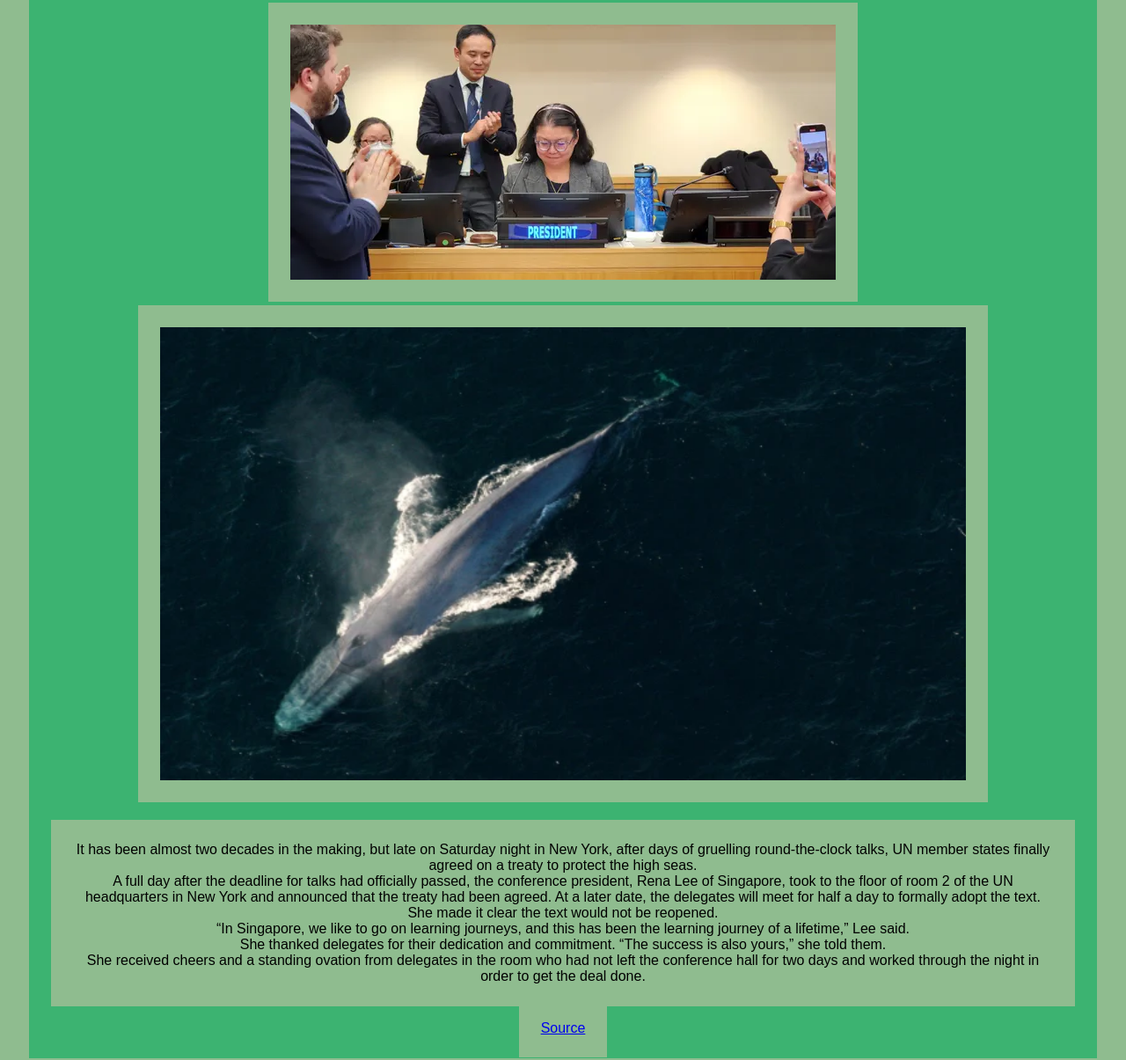
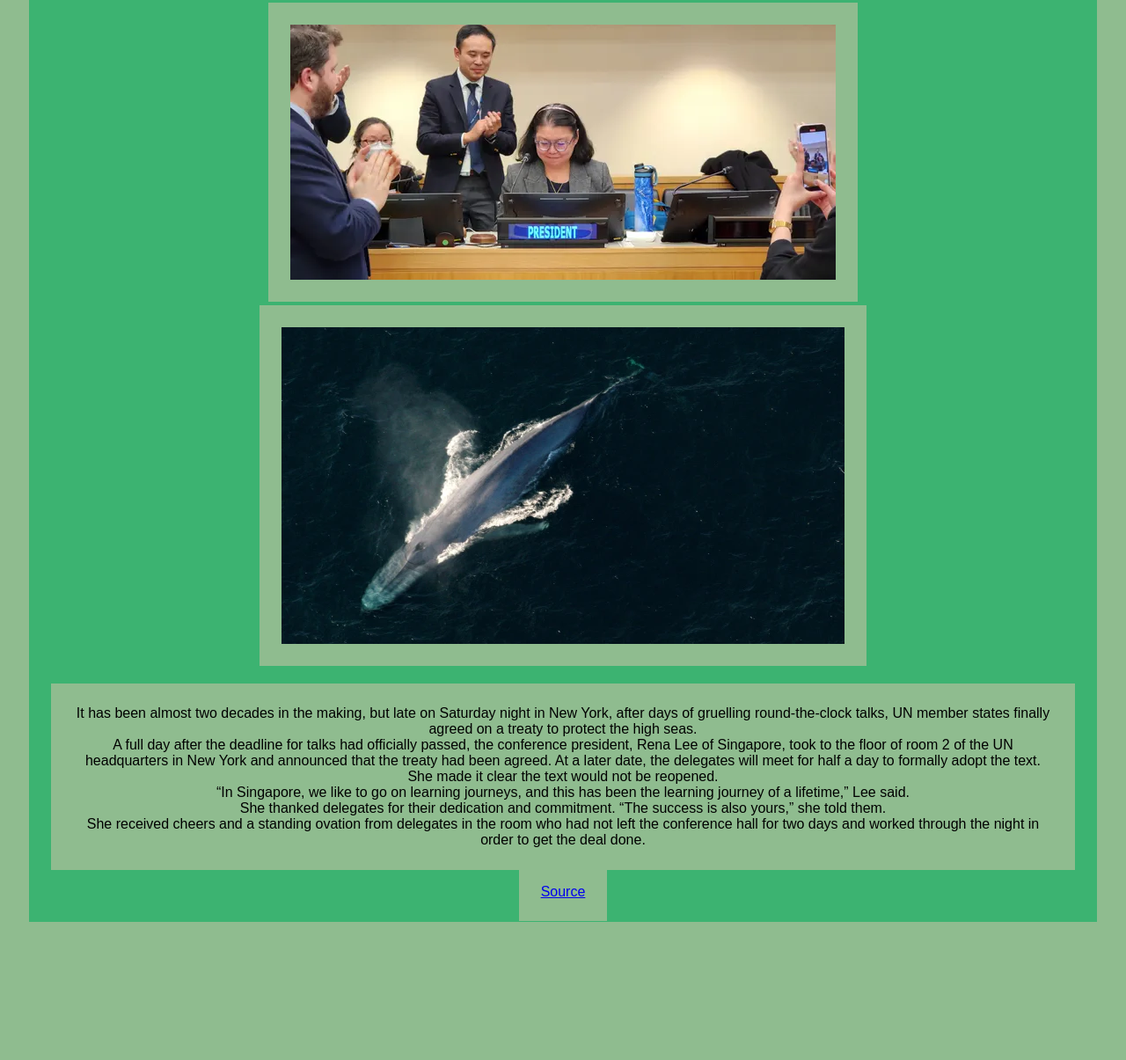
Before and after one commit to ComradeCosmonaut/website, a plain HTML site: page index.html in a window 1280 px wide. Shown: the part 402-1607 px from the top of the page at 88% size. After the commit the page ends 1483 px from the top, so only its background shows below. Drawn offline with Linux system fonts and the light colour scheme.

Commit message:
Update index.html

```diff
--- a/index.html
+++ b/index.html
@@ -17,7 +17,7 @@
 
     <h1>High seas treaty: historic deal to protect international waters finally reached at UN</h1>
     <h3>After almost 20 years of talks, United Nations member states agree on legal framework for parts of the ocean outside national boundaries</h3>
-    <img src="conference.jpg" alt="A bunch of people in room.">    <img src="whale.jpg" class="whalesize" alt="whale">
+    <img src="conference.jpg" alt="A bunch of people in room.">    <img src="whale.jpg" alt="whale">
     <p>It has been almost two decades in the making, but late on Saturday night in New York, after days of gruelling round-the-clock talks, UN member states finally agreed on a treaty to protect the high seas.
     <br>
     A full day after the deadline for talks had officially passed, the conference president, Rena Lee of Singapore, took to the floor of room 2 of the UN headquarters in New York and announced that the treaty had been agreed. At a later date, the delegates will meet for half a day to formally adopt the text. She made it clear the text would not be reopened.
```
